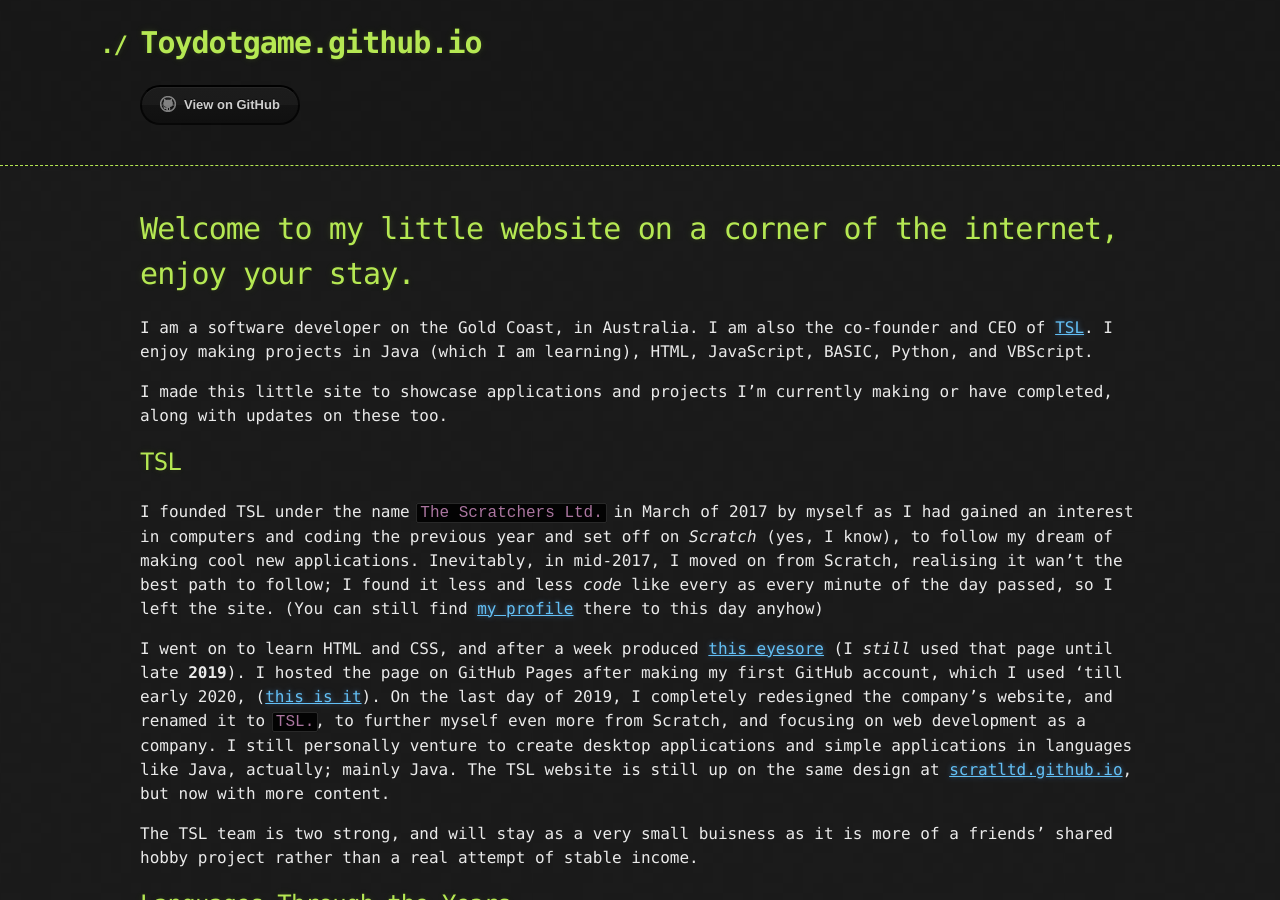
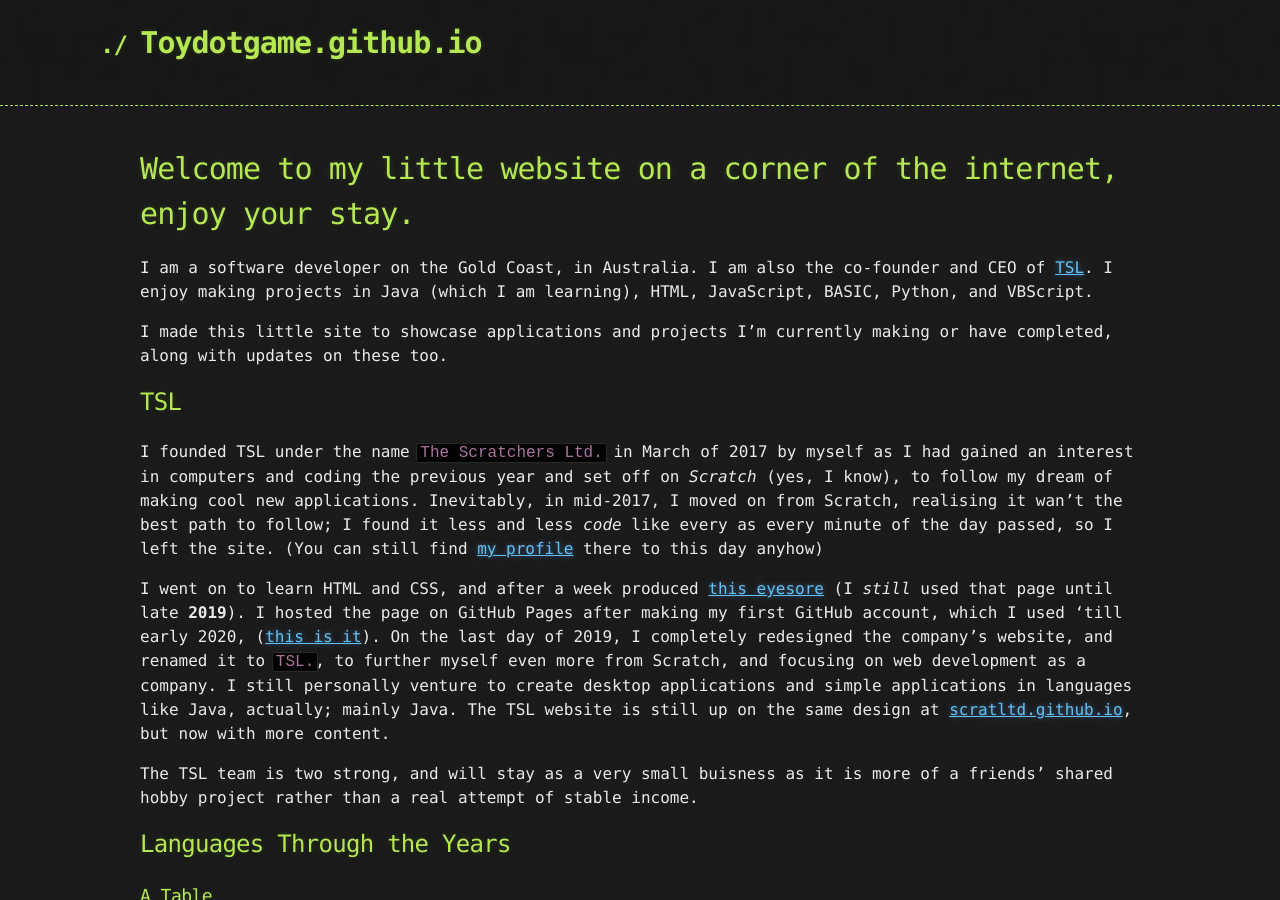
Before and after one commit to Toydotgame/Toydotgame.github.io, a Jekyll site: the page built from index.md, in a window 1280 px wide and 900 px high. Built offline with Jekyll 4.4.1, drawn with Linux system fonts in a browser that asks for light colours; our own code applies the rules of GitHub Pages for plain Markdown files; the repository's description, which GitHub fills in, is left out.

Commit message:
Favicons are hard

```diff
--- a/_layouts/default.html
+++ b/_layouts/default.html
@@ -5,6 +5,7 @@
     <meta http-equiv="X-UA-Compatible" content="IE=edge">
     <meta name="viewport" content="width=device-width, initial-scale=1">
     <link rel="stylesheet" href="{{ '/assets/css/style.css?v=' | append: site.github.build_revision | relative_url }}">
+    <link rel="icon" type="image/x-icon" href="..\assets\images\favicon.png">
 
 {% seo %}
   </head>
@@ -18,13 +19,6 @@
         </a>
         <h2>{{ site.description | default: site.github.project_tagline }}</h2>
 
-        <section id="downloads">
-          {% if site.show_downloads %}
-            <a href="{{ site.github.zip_url }}" class="btn">Download as .zip</a>
-            <a href="{{ site.github.tar_url }}" class="btn">Download as .tar.gz</a>
-          {% endif %}
-          <a href="{{ site.github.repository_url }}" class="btn btn-github"><span class="icon"></span>View on GitHub</a>
-        </section>
       </div>
     </header>
 
```
Also changed, not shown: assets/images/favicon.png (renamed from favicon.png).
